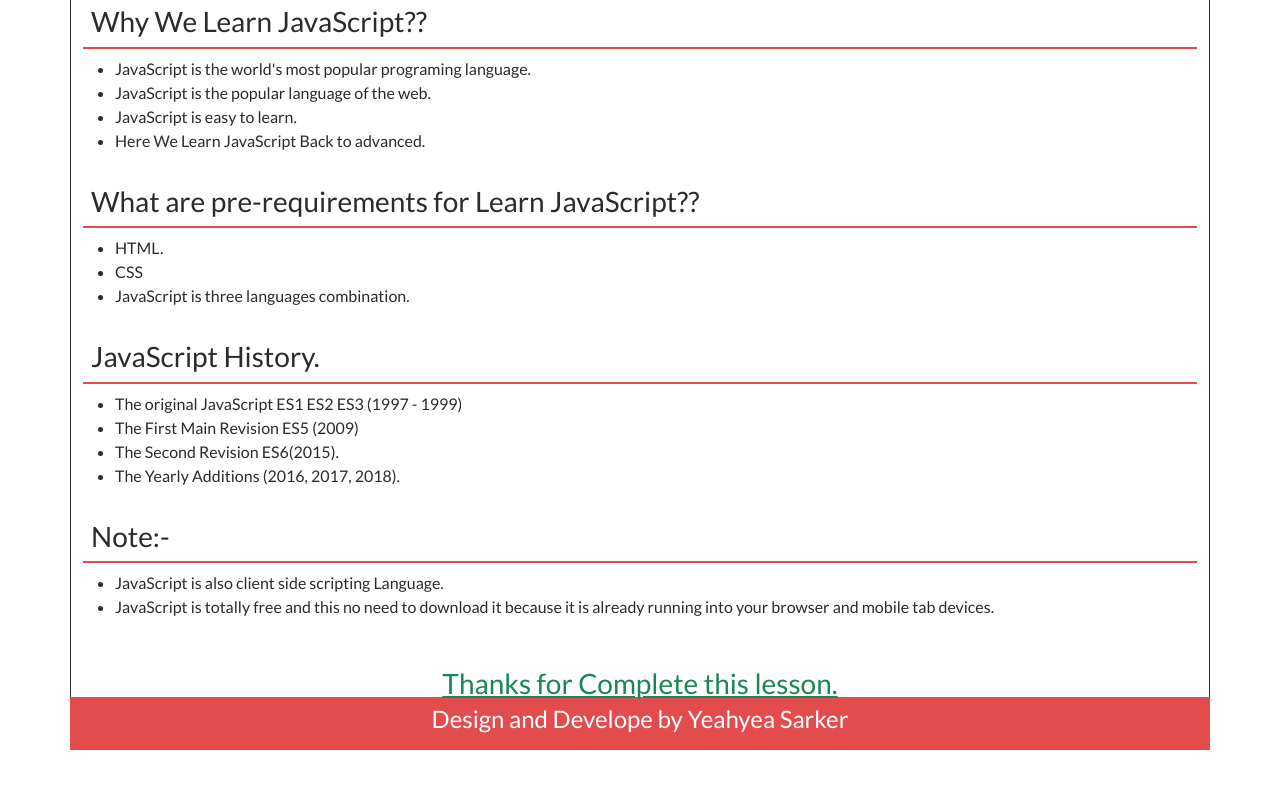
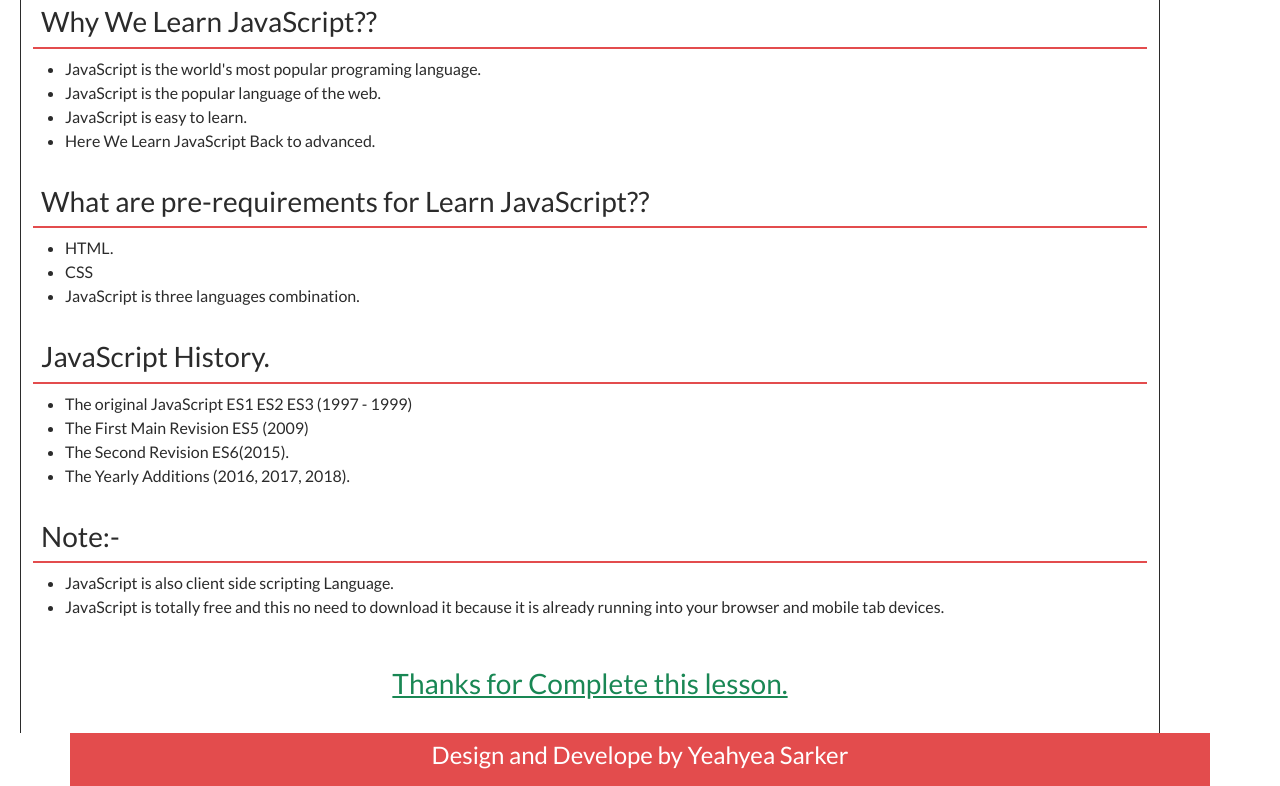
Before and after one commit to yysarker/JavaScript, a plain HTML site: page index.html in a window 1280 px wide. Shown: the part 157-943 px from the top of the page. Before the commit the page ends 907 px from the top, so only its background shows below. Drawn offline with nearby package versions, Linux system fonts and the light colour scheme.

Commit message:
Fix the brocken style and added spacing into thanks message and finally complete successfully!

```diff
--- a/index.html
+++ b/index.html
@@ -70,11 +70,13 @@
                               <h3 class="p-2">Note:-</h3>
                               <ul>
                                    <li>JavaScript is also client side scripting Language.</li>
-                                   <li>JavaScript is totally free and this no need to download it because it is already running into your browser and mobile tab devices.</li>
+                                   <li>JavaScript is totally free and this no need to download it because it is already
+                                        running into your browser and mobile tab devices.</li>
                               </ul>
                          </div>
 
-                         <h3 class="text-success text-bold text-center pt-4"><u>Thanks for Complete this lesson.</u></h3>
+                         <h3 class="text-success text-bold text-center p-4"><u>Thanks for Complete this lesson.</u>
+                         </h3>
                     </div>
                </div>
           </div>
--- a/src/css/style.css
+++ b/src/css/style.css
@@ -26,6 +26,8 @@ header {
 
 .total-con {
      height: 100%;
+     overflow: hidden;
+     display: inline-table;
      color: var(--text-primary);
      border-left: 1px solid var(--bg-dark-black);
      border-right: 1px solid var(--bg-dark-black);
```
